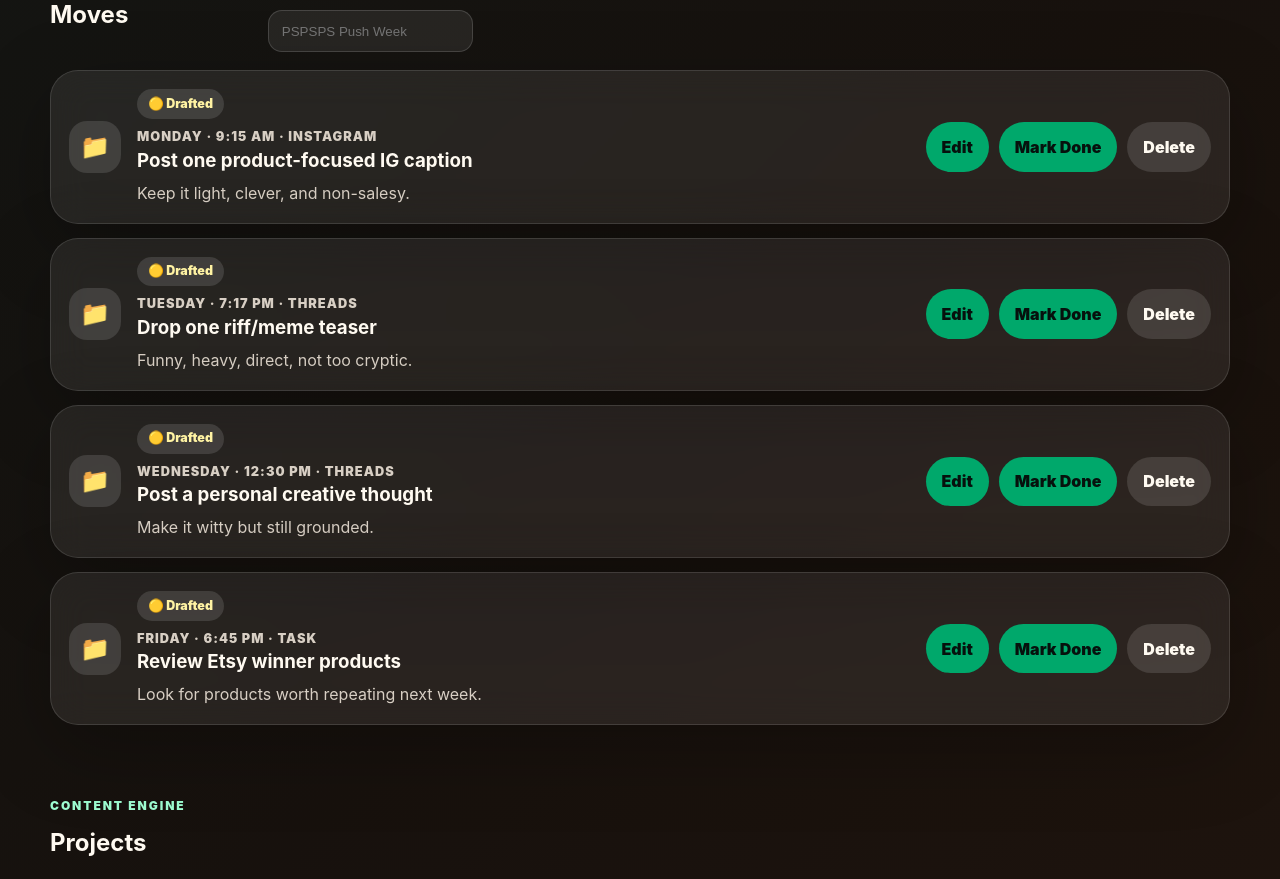
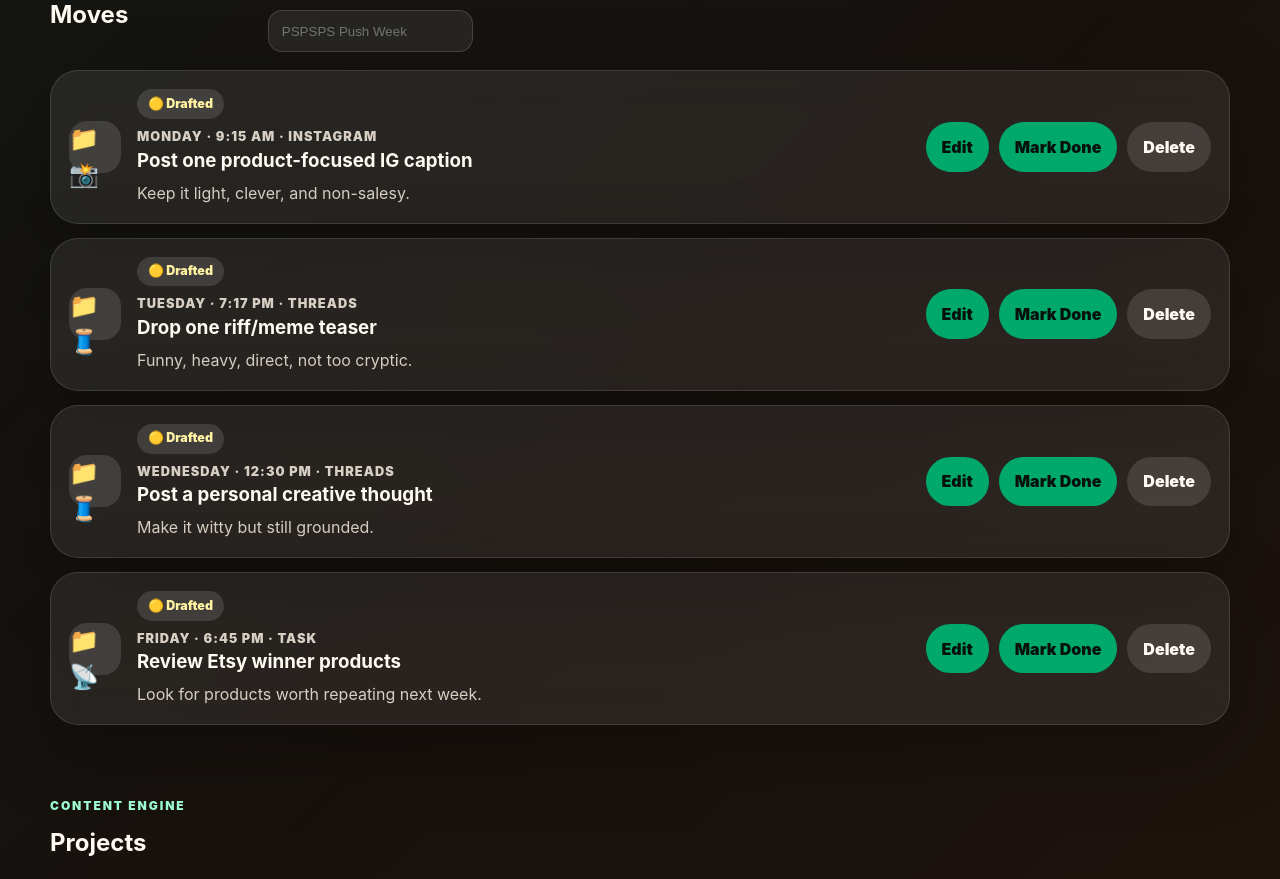
Before and after one commit to rtocastro/planweiser, a React (Vite) app: page / in a window 1280 px wide. Shown: the part 1325-2204 px from the top of the page. Built offline with nearby package versions, Linux system fonts and the light colour scheme.

Commit message:
added emojis for platforms and pass through Taskcard

```diff
--- a/src/App.jsx
+++ b/src/App.jsx
@@ -130,6 +130,21 @@ function getProjectEmoji(name = "") {
   if (lower.includes("r'to") || lower.includes("arto")) return "🎛️";
 
   return "📁";
+}
+
+function getPlatformIcon(platform = "") {
+  const lower = platform.toLowerCase();
+
+  if (lower.includes("instagram")) return "📸";
+  if (lower.includes("threads")) return "🧵";
+  if (lower.includes("tiktok")) return "🎵";
+  if (lower.includes("youtube")) return "▶️";
+  if (lower.includes("facebook")) return "📘";
+  if (lower.includes("twitter") || lower.includes("x /")) return "✖️";
+  if (lower.includes("linkedin")) return "💼";
+  if (lower.includes("blog")) return "✍️";
+
+  return "📡";
 }
 
 function App() {
@@ -963,6 +978,7 @@ ${project.notes}
                 key={task.id}
                 task={task}
                 project={project}
+                platformIcon={getPlatformIcon(task.type)}
                 onToggle={toggleTask}
                 onDelete={deleteTask}
                 onEdit={setEditingTask}
--- a/src/components/TaskCard.jsx
+++ b/src/components/TaskCard.jsx
@@ -15,7 +15,7 @@ const statusEmoji = {
 };
 
 
-function TaskCard({ task, project, onToggle, onDelete, onEdit }) {
+function TaskCard({ task, project, platformIcon, onToggle, onDelete, onEdit }) {
   const status = task.status || (task.done ? "Posted" : "Drafted");
 
 
@@ -28,7 +28,9 @@ function TaskCard({ task, project, onToggle, onDelete, onEdit }) {
   return (
     <article className={`task-card ${task.done ? "done" : ""}`}>
       <div className="task-main">
-        <div className="task-badge">{project?.emoji || "📁"}</div>
+        <div className="task-badge">
+          {project?.emoji || "📁"} {platformIcon || "📡"}
+        </div>
 
         <div>
           <div className={`status-pill ${statusStyles[status] || ""}`}>
```
Lines whose indentation alone changed are shown as unchanged.
